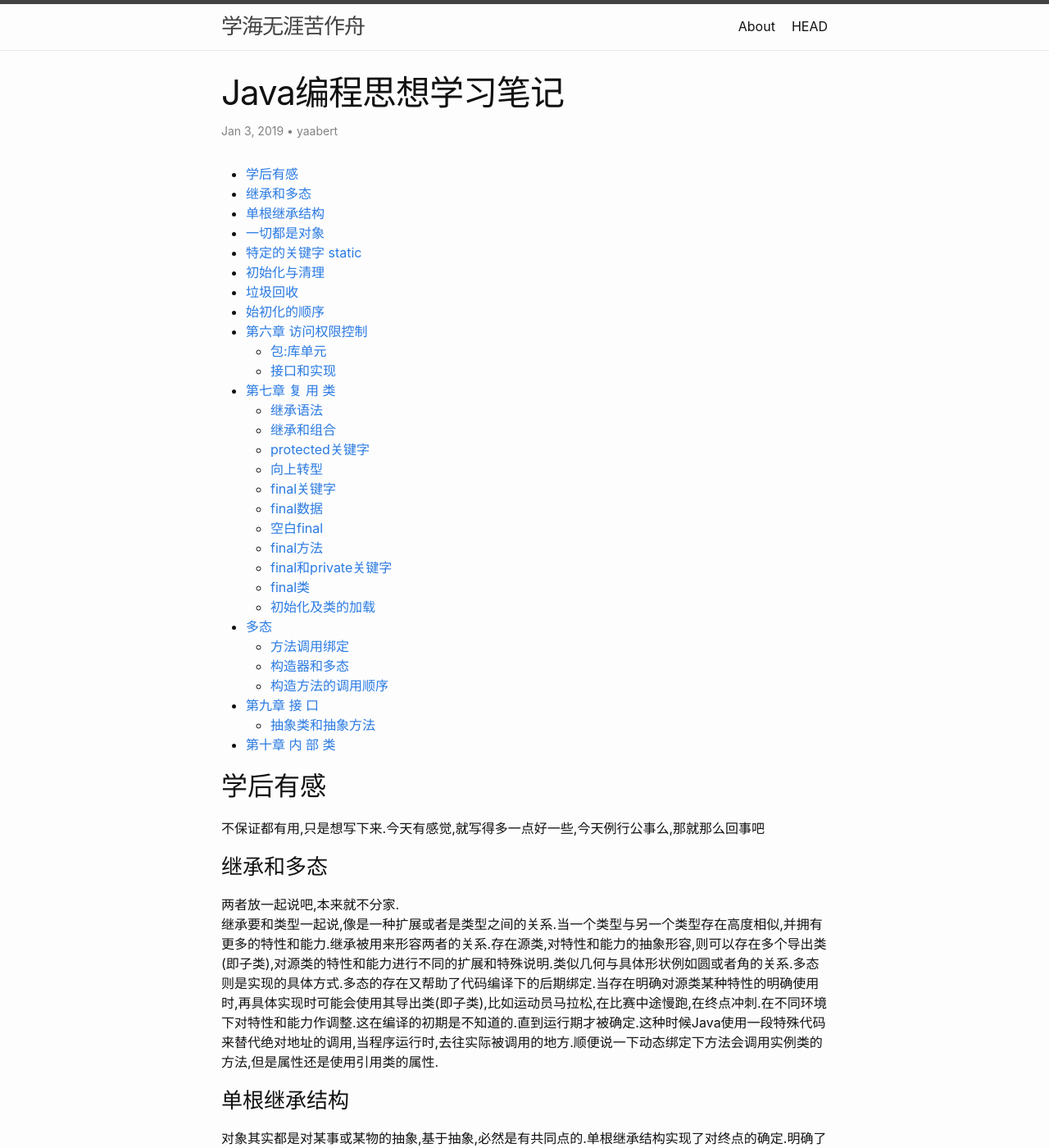
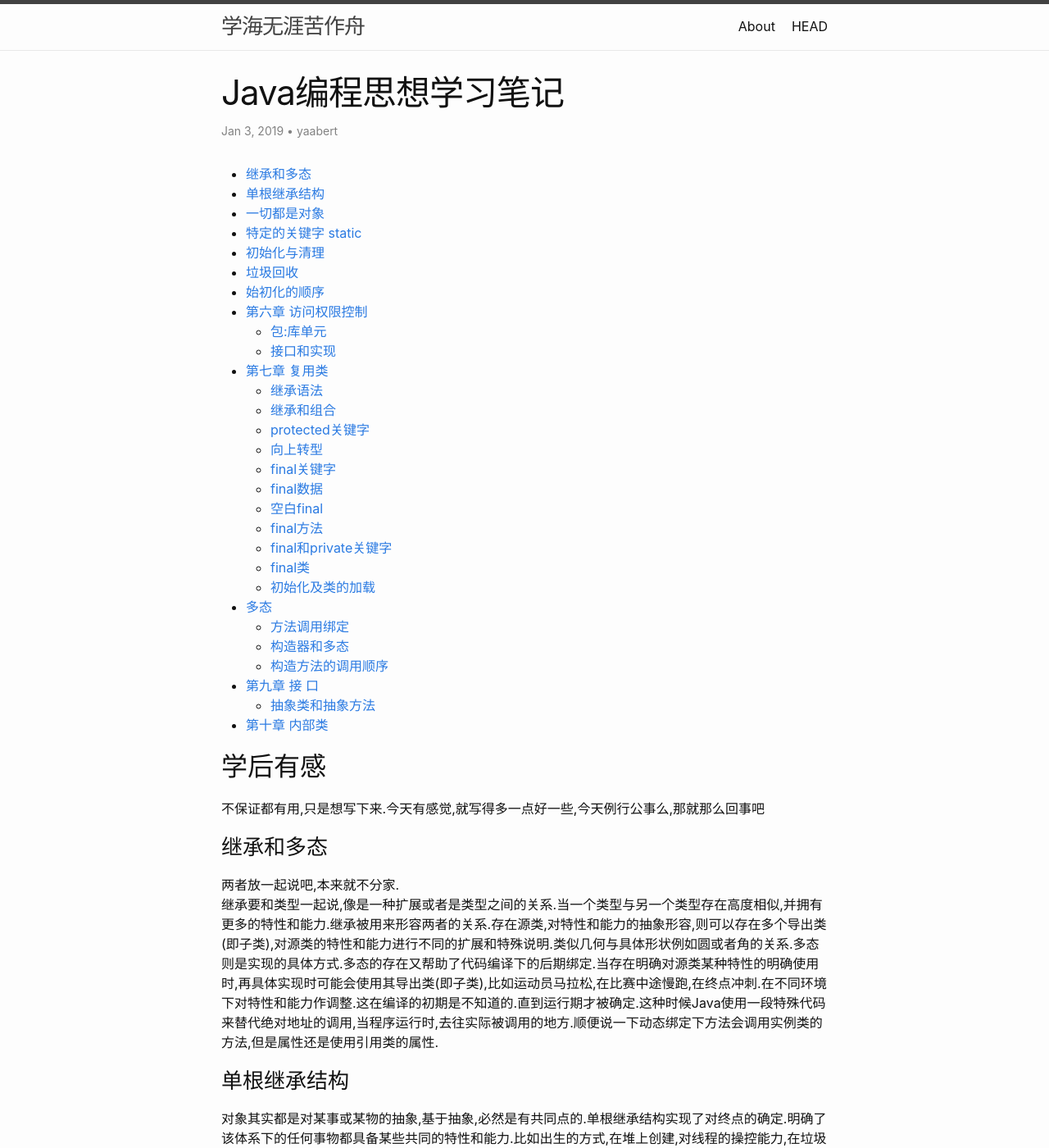
Before and after one commit to yaabert/yaabert.github.io, a Jekyll site: the page built from _posts/2019-01-03-Java编程思想学习笔记.md, in a window 1280 px wide and 1400 px high. Shown: the whole window at 82% size. Built offline with Jekyll 4.4.1, drawn with Linux system fonts in a browser that asks for light colours.

Commit message:
Update 2019-01-03-Java编程思想学习笔记.md

```diff
--- a/_posts/2019-01-03-Java编程思想学习笔记.md
+++ b/_posts/2019-01-03-Java编程思想学习笔记.md
@@ -7,7 +7,6 @@ author: "yaabert"
 
 ---
 
-- [学后有感](#学后有感)
 - [继承和多态](#继承和多态)
 - [单根继承结构](#单根继承结构)
 - [一切都是对象](#一切都是对象)
@@ -18,7 +17,7 @@ author: "yaabert"
 - [第六章 访问权限控制](#第六章访问权限控制)
 	- [包:库单元](#包库单元)
 	- [接口和实现](#接口和实现)
-- [第七章 复 用 类](#第七章复用类)
+- [第七章 复用类](#第七章复用类)
 	- [继承语法](#继承语法)
 	- [继承和组合](#继承和组合)
 	- [protected关键字](#protected关键字)
@@ -36,7 +35,7 @@ author: "yaabert"
 	- [构造方法的调用顺序](#构造方法的调用顺序)
 - [第九章 接 口](#第九章接口)
   - [抽象类和抽象方法](#抽象类和抽象方法)
-- [第十章 内 部 类](#第十章内部类)
+- [第十章 内部类](#第十章内部类)
 
 ## 学后有感
 不保证都有用,只是想写下来.今天有感觉,就写得多一点好一些,今天例行公事么,那就那么回事吧
```
